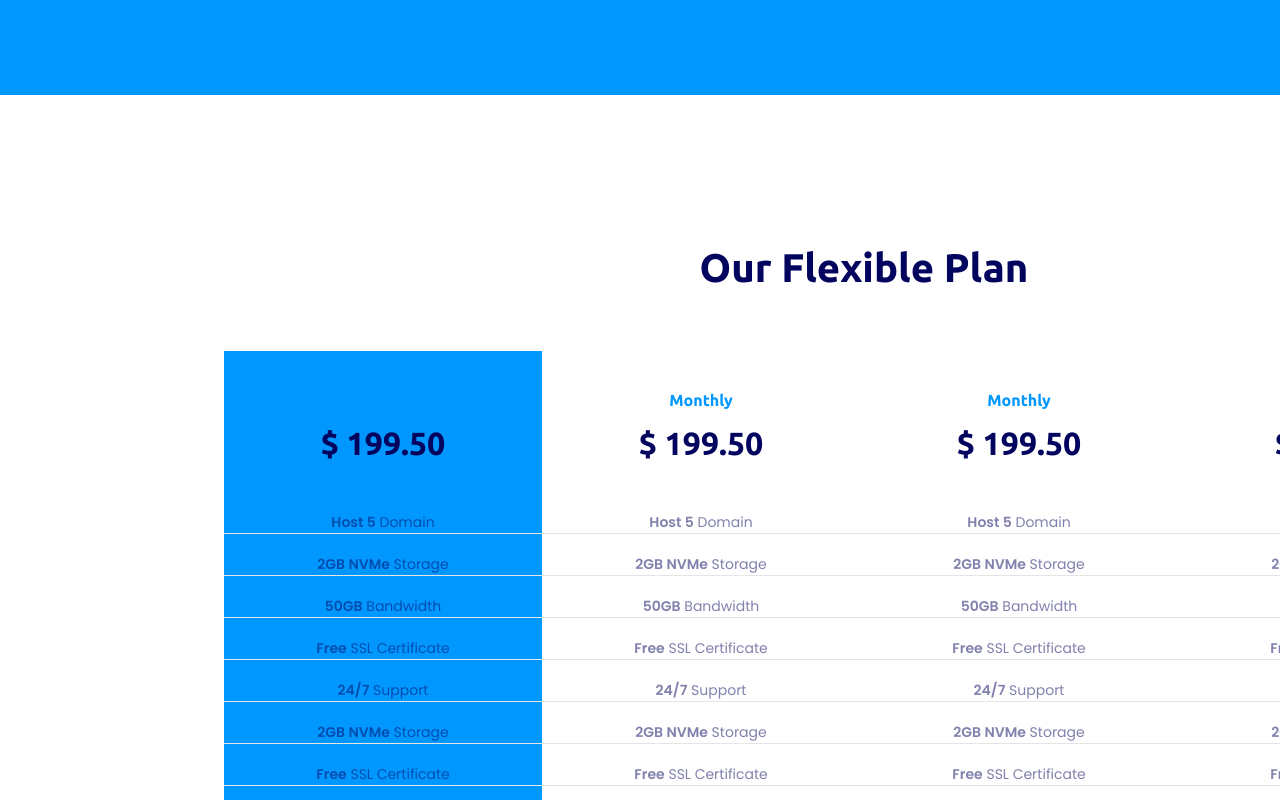
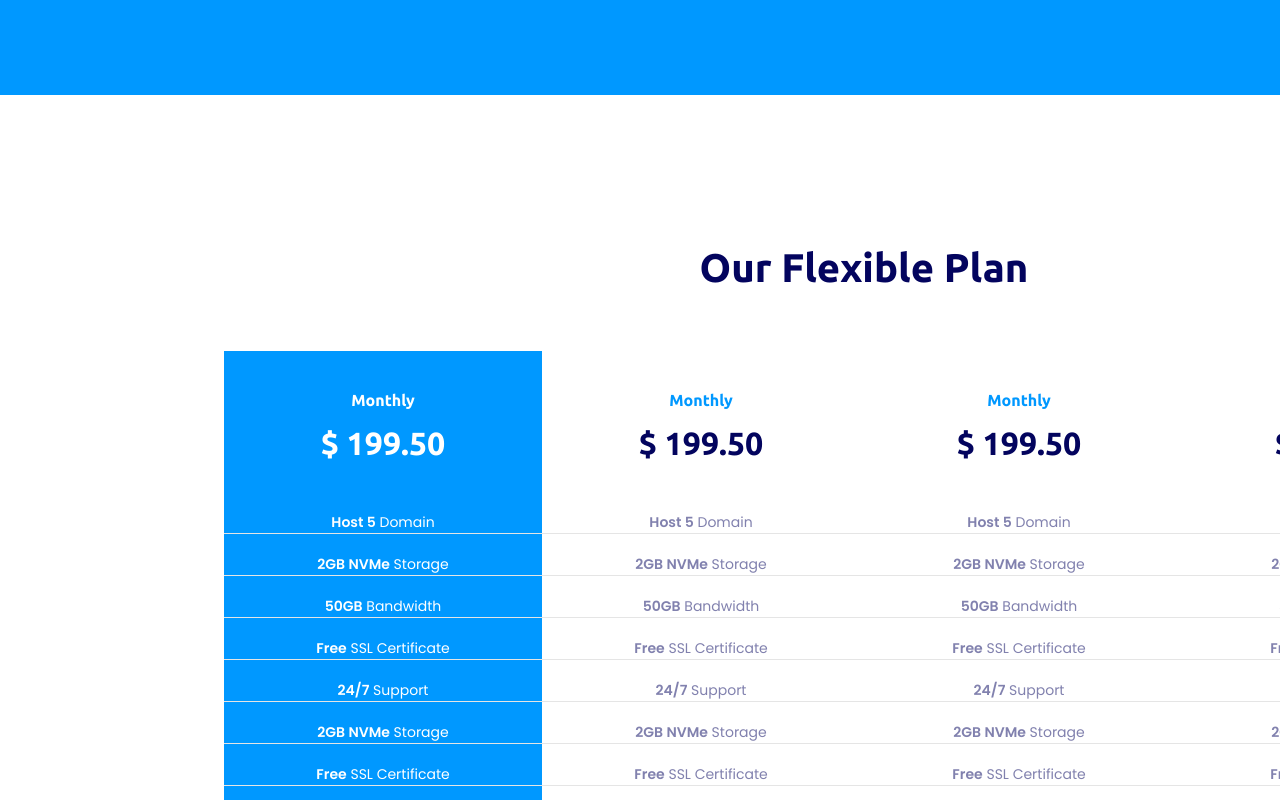
Before and after one commit to Sergii3241/------, a plain HTML site: page index.html in a window 1280 px wide. In both pictures the pointer is over the element 383 px from the left and 3623 px from the top of the page. Shown: the part 3223-4023 px from the top of the page. Drawn offline with Linux system fonts and the light colour scheme.

Commit message:
style changes

```diff
--- a/style.css
+++ b/style.css
@@ -510,7 +510,12 @@ main {
 
 .plan-block:hover {
     background-color: #0098FF;
-    color: #FFFFFF !important;
+}
+
+.plan-block:hover .tariff-time,
+.plan-block:hover .plan-price,
+.plan-block:hover .about-tariff {
+    color: #FFFFFF;
 }
 
 .buy-button {
```
